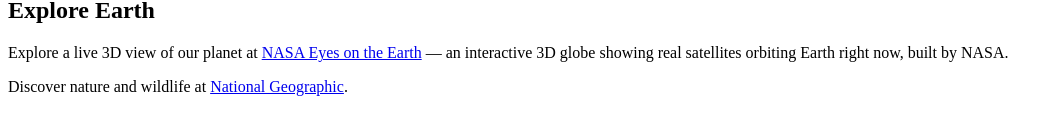
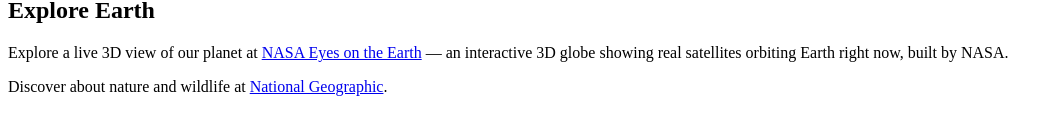
Before and after one commit to Deva-01-dev/Devaincoder, a plain HTML site: page Html_elements/Links_tables_and_lists/Explore_web.html in a window 1280 px wide. Shown: the part 358-492 px from the top of the page, without its empty margins (0-1063 px from the left). Drawn offline with Linux system fonts and the light colour scheme.

Commit message:
initial commit

```diff
--- a/Html_elements/Links_tables_and_lists/Explore_web.html
+++ b/Html_elements/Links_tables_and_lists/Explore_web.html
@@ -37,7 +37,7 @@
     <p>Explore a live 3D view of our planet at <a href="https://eyes.nasa.gov/apps/earth/">NASA Eyes on the Earth</a> —
         an interactive 3D globe showing real satellites orbiting Earth right now, built by NASA.</p>
 
-    <p>Discover nature and wildlife at <a href="https://www.nationalgeographic.com/">National Geographic</a>.</p>
+    <p>Discover about nature and wildlife at <a href="https://www.nationalgeographic.com/">National Geographic</a>.</p>
 
 </body>
 
```
